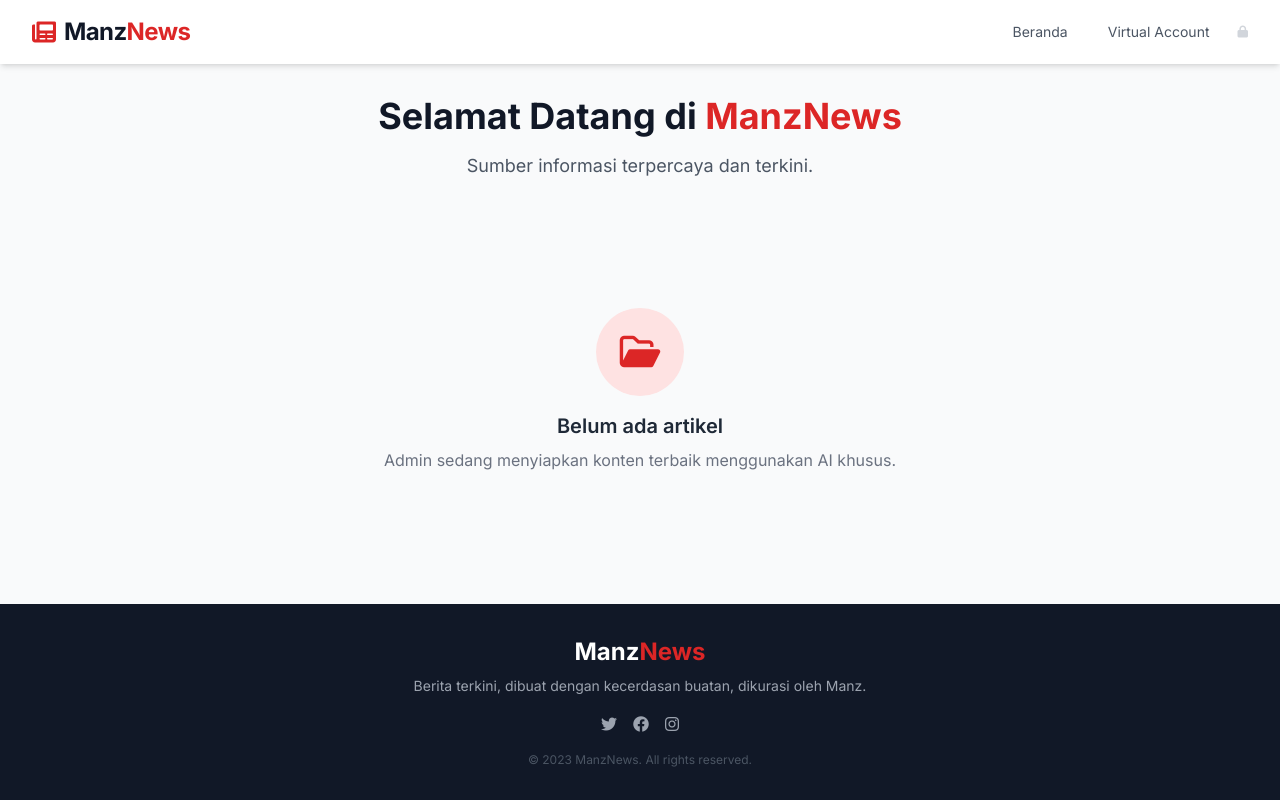
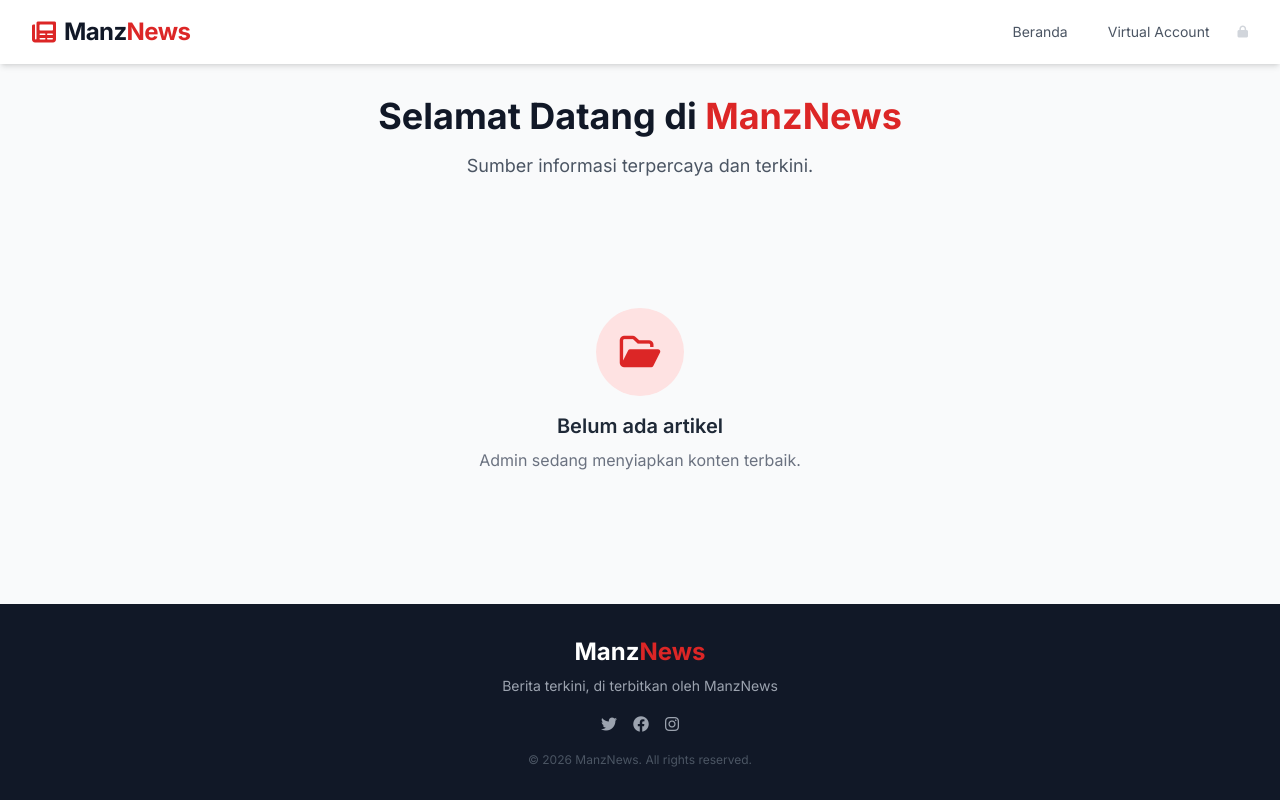
Before and after one commit to manzcodee/ManzNews, a plain HTML site: page indec.html in a window 1280 px wide. Drawn offline with nearby package versions, Linux system fonts and the light colour scheme.

Commit message:
Update and rename buatkan_aku_sebuah_websit___.html to indec.html

```diff
--- a/buatkan_aku_sebuah_websit___.html
+++ b/indec.html
@@ -3,7 +3,7 @@
 <head>
     <meta charset="UTF-8">
     <meta name="viewport" content="width=device-width, initial-scale=1.0">
-    <title>ManzNews - Berita Terkini</title>
+    <title>ManzNews</title>
     <script src="https://cdn.tailwindcss.com"></script>
     <link href="https://cdnjs.cloudflare.com/ajax/libs/font-awesome/6.0.0/css/all.min.css" rel="stylesheet">
     <link href="https://fonts.googleapis.com/css2?family=Inter:wght@300;400;600;700&display=swap" rel="stylesheet">
@@ -72,7 +72,7 @@
                     <i class="fa-regular fa-folder-open text-4xl text-brand-red"></i>
                 </div>
                 <h3 class="text-xl font-semibold text-gray-800">Belum ada artikel</h3>
-                <p class="text-gray-500 mt-2">Admin sedang menyiapkan konten terbaik menggunakan AI khusus.</p>
+                <p class="text-gray-500 mt-2">Admin sedang menyiapkan konten terbaik.</p>
             </div>
 
             <!-- Articles Grid -->
@@ -207,13 +207,13 @@
     <footer class="bg-gray-900 text-white mt-auto py-8">
         <div class="max-w-7xl mx-auto px-4 text-center">
             <h2 class="text-2xl font-bold mb-2">Manz<span class="text-brand-red">News</span></h2>
-            <p class="text-gray-400 text-sm mb-4">Berita terkini, dibuat dengan kecerdasan buatan, dikurasi oleh Manz.</p>
+            <p class="text-gray-400 text-sm mb-4">Berita terkini, di terbitkan oleh ManzNews</p>
             <div class="flex justify-center space-x-4 mb-4">
                 <a href="#" class="text-gray-400 hover:text-white"><i class="fa-brands fa-twitter"></i></a>
                 <a href="#" class="text-gray-400 hover:text-white"><i class="fa-brands fa-facebook"></i></a>
                 <a href="#" class="text-gray-400 hover:text-white"><i class="fa-brands fa-instagram"></i></a>
             </div>
-            <p class="text-gray-600 text-xs">&copy; 2023 ManzNews. All rights reserved.</p>
+            <p class="text-gray-600 text-xs">&copy; 2026 ManzNews. All rights reserved.</p>
         </div>
     </footer>
 
```
